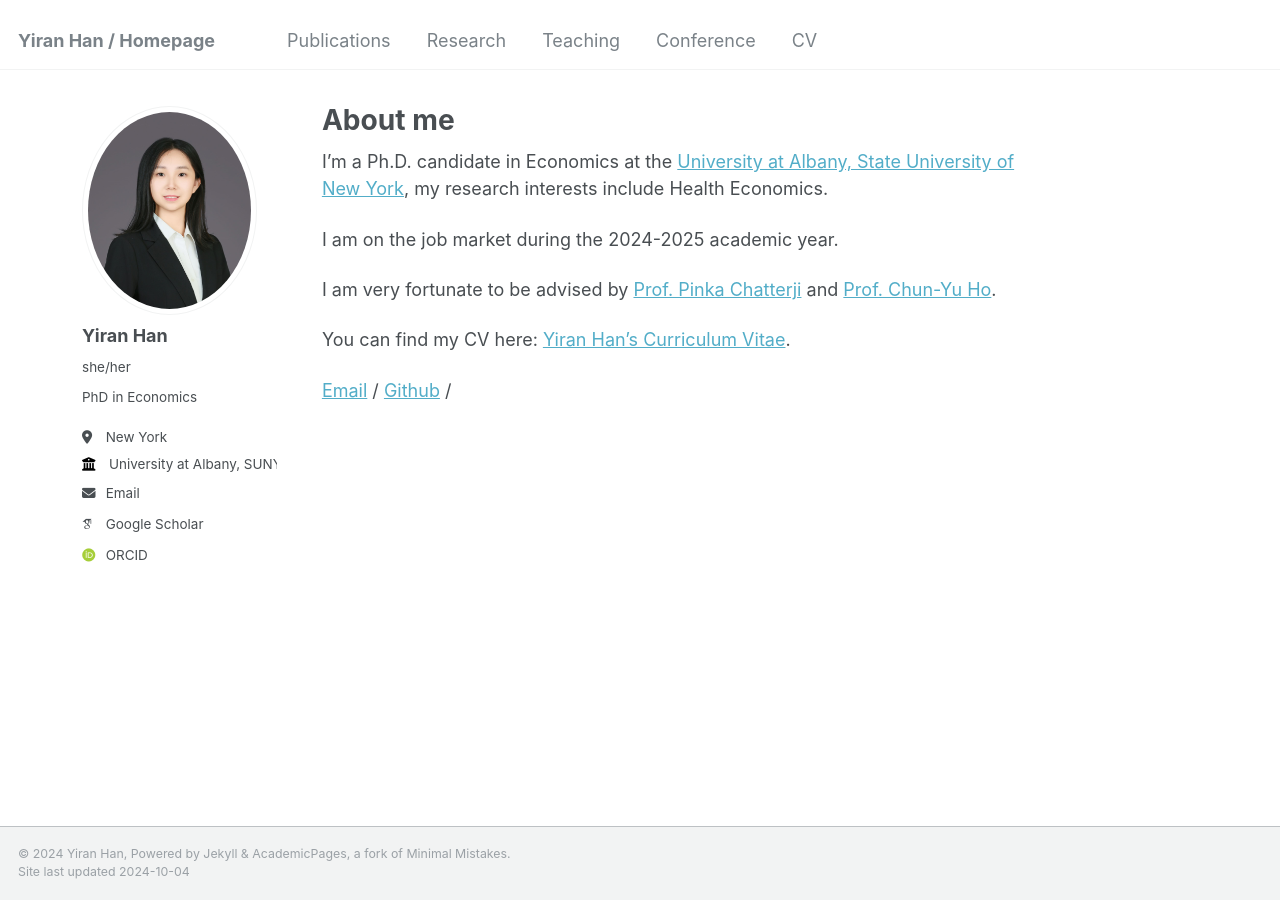
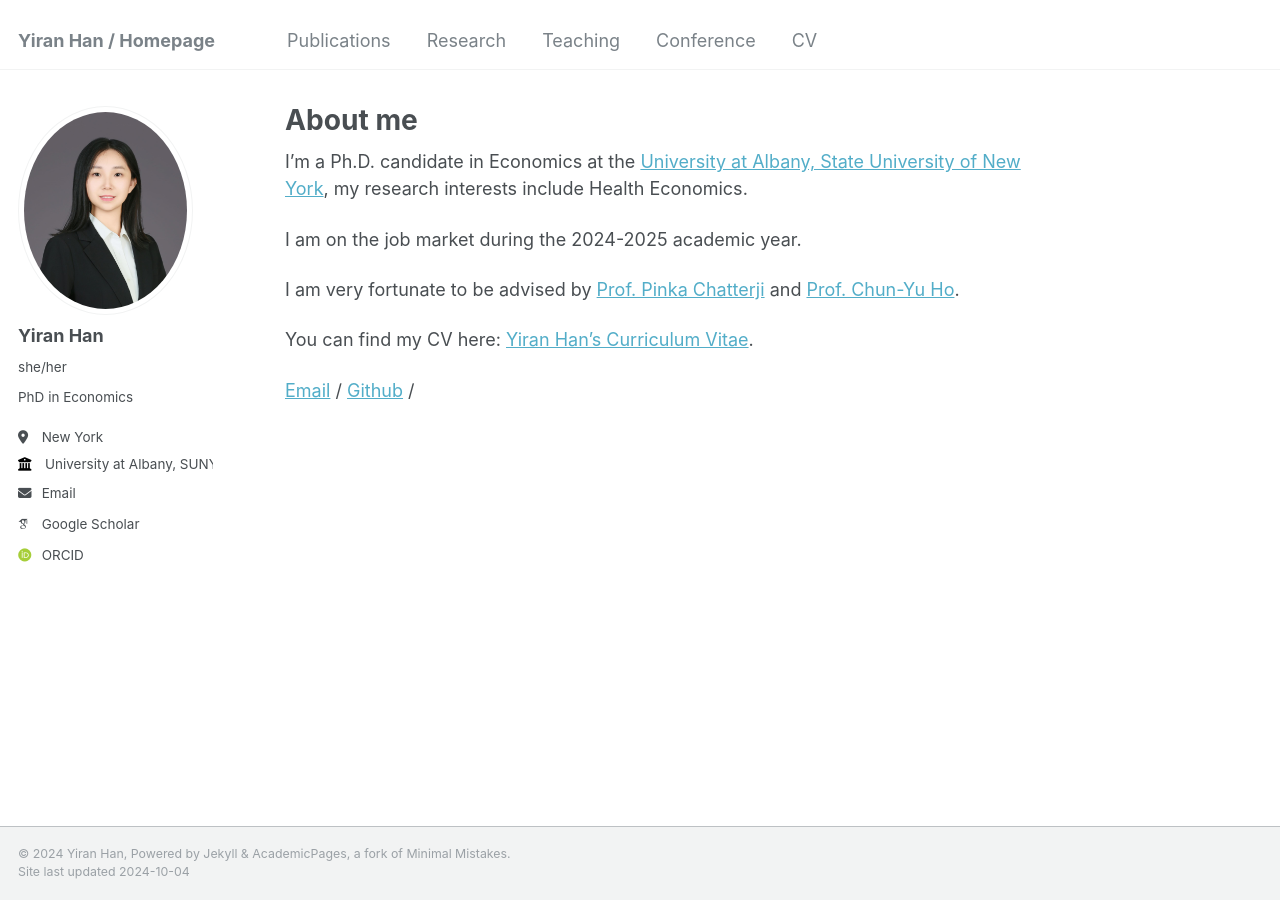
Before and after one commit to yiran-han/yiran-han.github.io, a Jekyll site: the page built from _pages/about.md, in a window 1280 px wide. Built offline with Jekyll 4.4.1, drawn with Linux system fonts in a browser that asks for light colours; some web fonts are replaced.

Commit message:
Update _page.scss

```diff
--- a/_sass/_page.scss
+++ b/_sass/_page.scss
@@ -11,7 +11,7 @@
   animation: intro 0.3s both;
   animation-delay: 0.35s;
   @include breakpoint($x-large) {
-    max-width: 90%;
+    max-width: 110%;
   }
 }
 
```
